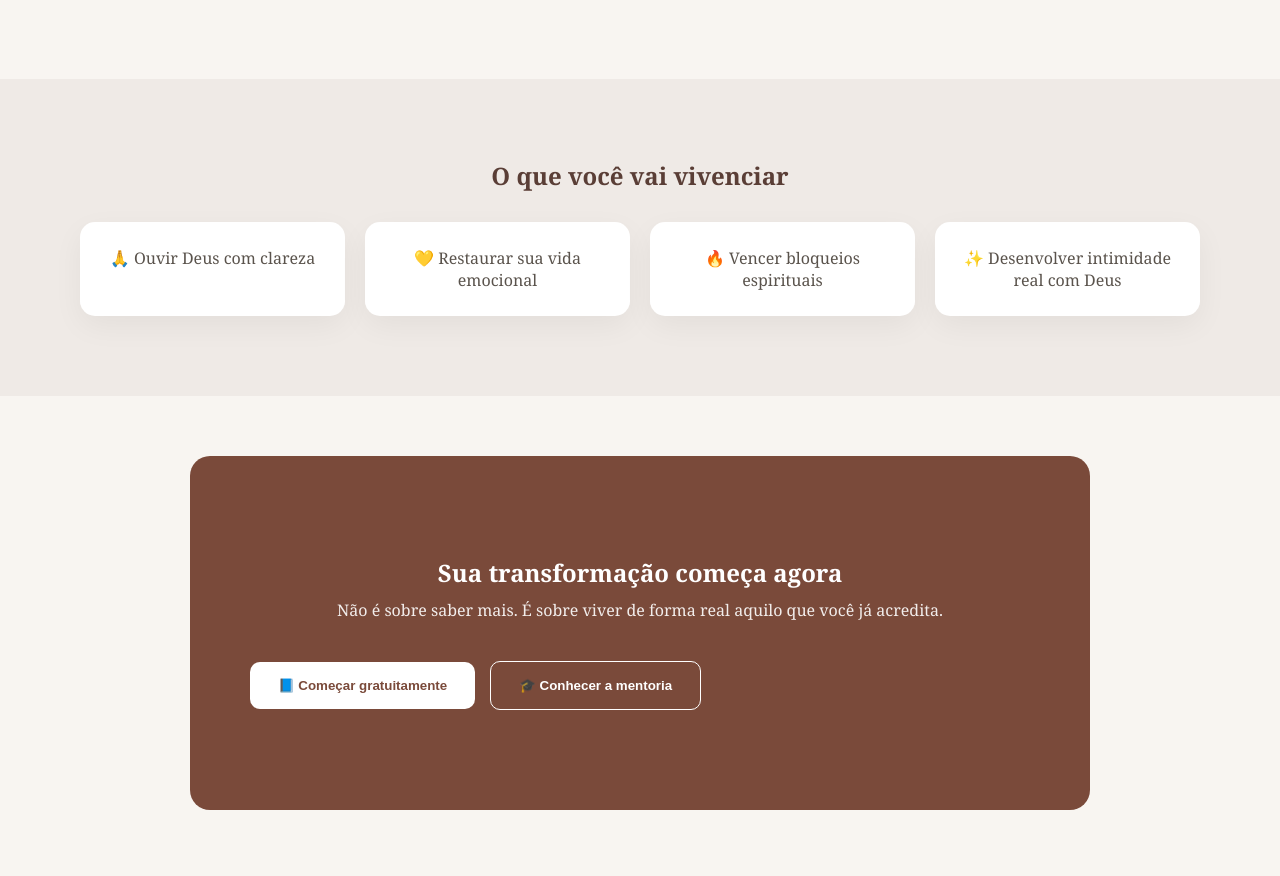
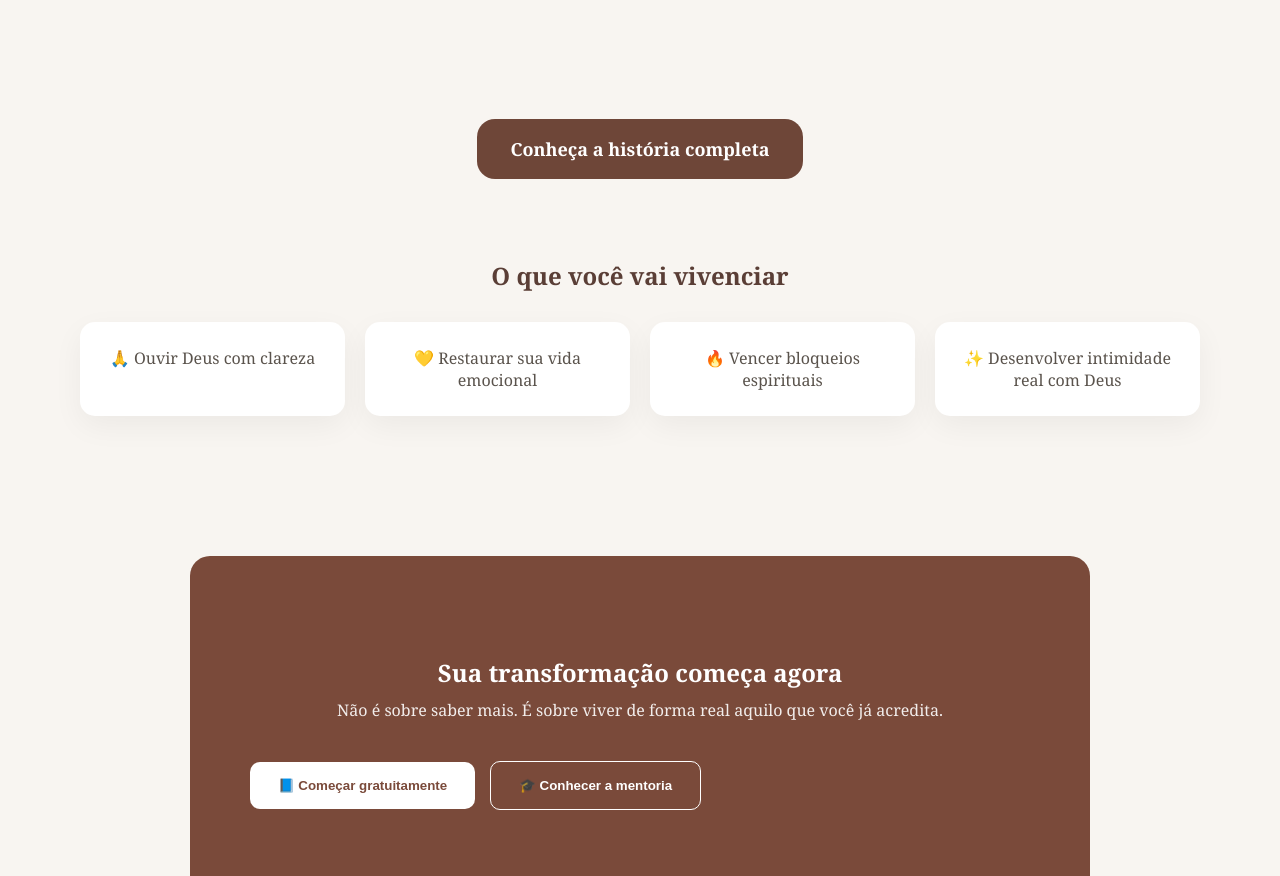
Before and after one commit to Mayra727/avivai-frontend, a React (Vite) app: page / in a window 1280 px wide. Shown: the part 2490-3366 px from the top of the page. Built offline with nearby package versions, Linux system fonts and the light colour scheme.

Commit message:
feat: add about Vanessa CTA button on home page

```diff
--- a/src/pages/Home.css
+++ b/src/pages/Home.css
@@ -376,3 +376,41 @@
   }
 
 }
+
+.about-buttons{
+
+  margin-top:40px;
+
+  display:flex;
+
+  justify-content:center;
+
+}
+
+.about-button{
+
+  background:#6E4638;
+
+  color:white;
+
+  padding:18px 34px;
+
+  border-radius:18px;
+
+  text-decoration:none;
+
+  font-weight:700;
+
+  font-size:18px;
+
+  transition:0.3s;
+
+}
+
+.about-button:hover{
+
+  transform:translateY(-3px);
+
+  opacity:0.95;
+
+}
--- a/src/pages/Home.tsx
+++ b/src/pages/Home.tsx
@@ -127,6 +127,17 @@ export default function Home() {
   </div>
 </section>
 
+<div className="about-buttons">
+
+  <a
+    href="/sobre-vanessa"
+    className="about-button"
+  >
+    Conheça a história completa
+  </a>
+
+</div>
+
       {/* BENEFÍCIOS PREMIUM */}
       <section className="section">
   <div className="section-inner">
```
